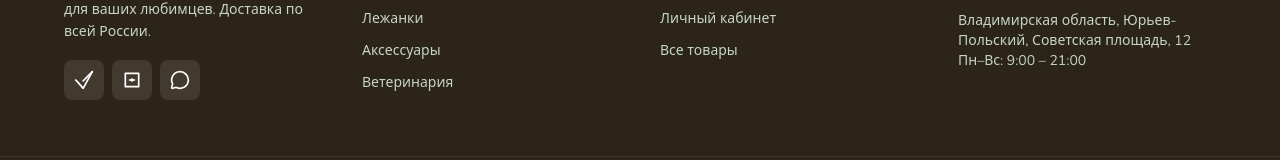
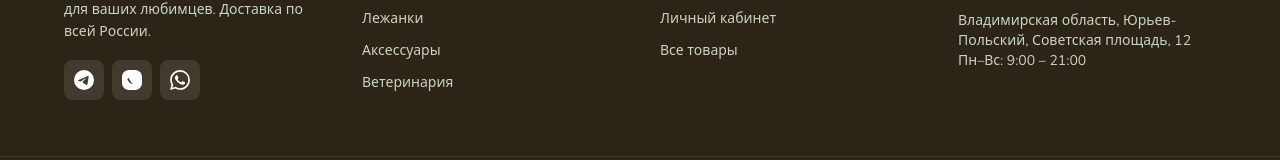
Before and after one commit to nelsyqq/ZOORUM, a Vue app: page / in a window 1280 px wide. Shown: the part 2347-2507 px from the top of the page. Built offline with nearby package versions, Linux system fonts and the light colour scheme; no server answers.

Commit message:
replace social icons with proper filled SVG logos

```diff
--- a/src/components/layout/AppFooter.vue
+++ b/src/components/layout/AppFooter.vue
@@ -22,9 +22,9 @@ const year = new Date().getFullYear()
           Зоомагазин с душой — корма, игрушки, лежанки и ветпрепараты для ваших любимцев. Доставка по всей России.
         </p>
         <div class="mt-4 flex gap-2">
-          <a href="#" class="flex h-10 w-10 items-center justify-center rounded-lg bg-white/10 text-white transition-colors hover:bg-[#0088cc]"><svg xmlns="http://www.w3.org/2000/svg" width="20" height="20" viewBox="0 0 24 24" fill="none" stroke="currentColor" stroke-width="2" stroke-linecap="round" stroke-linejoin="round"><path d="m22 2-11 20-7-8-2-2"/><path d="M22 2 11 13"/></svg></a>
-          <a href="#" class="flex h-10 w-10 items-center justify-center rounded-lg bg-white/10 text-white transition-colors hover:bg-[#4A76A8]"><svg xmlns="http://www.w3.org/2000/svg" width="20" height="20" viewBox="0 0 24 24" fill="none" stroke="currentColor" stroke-width="2" stroke-linecap="round" stroke-linejoin="round"><path d="M4 4h16v16H4z"/><path d="M9 12h6"/><circle cx="12" cy="12" r="1"/></svg></a>
-          <a href="#" class="flex h-10 w-10 items-center justify-center rounded-lg bg-white/10 text-white transition-colors hover:bg-[#25D366]"><MessageCircle class="h-5 w-5" /></a>
+          <a href="#" class="flex h-10 w-10 items-center justify-center rounded-lg bg-white/10 text-white transition-colors hover:bg-[#0088cc]"><svg xmlns="http://www.w3.org/2000/svg" width="20" height="20" fill="currentColor" viewBox="0 0 24 24"><path d="M11.944 0A12 12 0 0 0 0 12a12 12 0 0 0 12 12 12 12 0 0 0 12-12A12 12 0 0 0 12 0a12 12 0 0 0-.056 0zm4.962 7.224c.1-.002.321.023.465.14a.506.506 0 0 1 .171.325c.016.093.036.306.02.472-.18 1.898-.962 6.502-1.36 8.627-.168.9-.499 1.201-.82 1.23-.696.065-1.225-.46-1.9-.902-1.056-.693-1.653-1.124-2.678-1.8-1.185-.78-.417-1.21.258-1.91.177-.184 3.247-2.977 3.307-3.23.007-.032.014-.15-.056-.212s-.174-.041-.249-.024c-.106.024-1.793 1.14-5.061 3.345-.48.33-.913.49-1.302.48-.428-.008-1.252-.241-1.865-.44-.752-.245-1.349-.374-1.297-.789.027-.216.325-.437.893-.663 3.498-1.524 5.83-2.529 6.998-3.014 3.332-1.386 4.025-1.627 4.476-1.635z"/></svg></a>
+          <a href="#" class="flex h-10 w-10 items-center justify-center rounded-lg bg-white/10 text-white transition-colors hover:bg-[#4A76A8]"><svg xmlns="http://www.w3.org/2000/svg" width="20" height="20" fill="currentColor" viewBox="0 0 24 24"><path d="M15.684 0H8.316C3.732 0 0 3.732 0 8.316v7.368C0 20.268 3.732 24 8.316 24h7.368C20.268 24 24 20.268 24 15.684V8.316C24 3.732 20.268 0 15.684 0zm3.6 16.629h-1.626c-.528 0-.696-.396-1.632-1.344-.828-.78-1.188-.876-1.392-.876-.276 0-.36.084-.36.516v1.248c0 .36-.12.564-1.044.564a7.542 7.542 0 0 1-3.936-1.536 8.93 8.93 0 0 1-2.748-3.384c-.288-.744-.288-.744.144-.876.312-.096.66-.324.66-.552 0-.096 0-.48-.06-1.188-.06-.552.036-.84.144-.84.084 0 .216-.036.468-.036.288.012.48.012.408-.012.324-.048.372-.456.528-.816.3-.672 1.008-1.572.804-1.572-.048 0-.156-.072-.312-.072h-1.02c-.24 0-.456.084-.612.252-.348.348-.54.816-.516 1.368.036.936.504 1.836.972 2.592.504.84 2.628 4.08 2.988 4.08.048 0 .072.024.072.072 0 .012 0 .024-.012.036-.144.156-.288.3-.396.48-.18.252-.144.216.228.456.336.204.588.348.852.504.372.204.756.432 1.08.708.288.252.504.552.648.888.12.24.36.84.42 1.092.132.48.468.468.792.468h.936c.24 0 .456-.132.552-.348.036-.108.48-1.08.54-1.392.072-.3.18-.348.384-.348.168 0 .432.072 1.188.588.696.492.816.708.972.828.192.18.324.264.54.264h1.656c.492 0 .864-.252.708-.672-.156-.384-.54-.936-1.044-1.512-.468-.552-.9-.948-1.056-1.128-.348-.42-.324-.54 0-.936.012-.012 1.464-1.944 1.62-2.604.144-.648-.06-.888-.468-.888z"/></svg></a>
+          <a href="#" class="flex h-10 w-10 items-center justify-center rounded-lg bg-white/10 text-white transition-colors hover:bg-[#25D366]"><svg xmlns="http://www.w3.org/2000/svg" width="20" height="20" fill="currentColor" viewBox="0 0 24 24"><path d="M17.472 14.382c-.297-.149-1.758-.867-2.03-.967-.273-.099-.471-.148-.67.15-.197.297-.767.966-.94 1.164-.173.199-.347.223-.644.075-.297-.15-1.255-.463-2.39-1.475-.883-.788-1.48-1.761-1.653-2.059-.173-.297-.018-.458.13-.606.134-.133.298-.347.446-.52.149-.174.198-.298.298-.497.099-.198.05-.371-.025-.52-.075-.149-.669-1.612-.916-2.207-.242-.579-.487-.5-.669-.51-.173-.008-.371-.01-.57-.01-.198 0-.52.074-.792.372-.272.297-1.04 1.016-1.04 2.479 0 1.462 1.065 2.875 1.213 3.074.149.198 2.096 3.2 5.077 4.487.709.306 1.262.489 1.694.625.712.227 1.36.195 1.871.118.571-.085 1.758-.719 2.006-1.413.248-.694.248-1.289.173-1.413-.074-.124-.272-.198-.57-.347m-5.421 7.403h-.004a9.87 9.87 0 0 1-5.031-1.378l-.361-.214-3.741.982.998-3.648-.235-.374a9.86 9.86 0 0 1-1.51-5.26c.001-5.45 4.436-9.884 9.888-9.884 2.64 0 5.122 1.03 6.988 2.898a9.825 9.825 0 0 1 2.893 6.994c-.003 5.45-4.437 9.884-9.885 9.884m8.413-18.297A11.815 11.815 0 0 0 12.05 0C5.495 0 .16 5.335.157 11.892c0 2.096.547 4.142 1.588 5.945L.057 24l6.305-1.654a11.882 11.882 0 0 0 5.683 1.448h.005c6.554 0 11.89-5.335 11.893-11.893a11.821 11.821 0 0 0-3.48-8.413z"/></svg></a>
         </div>
       </div>
 
```
